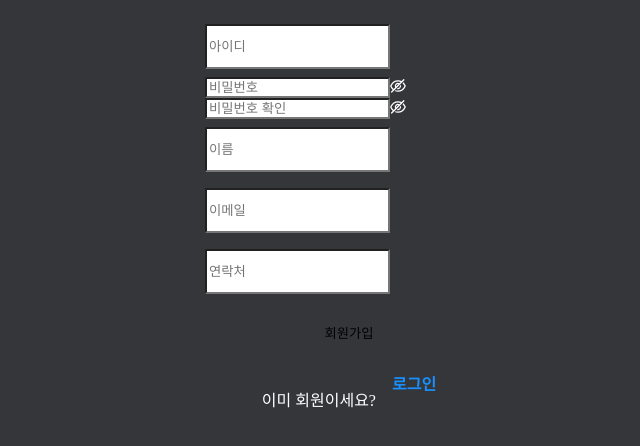
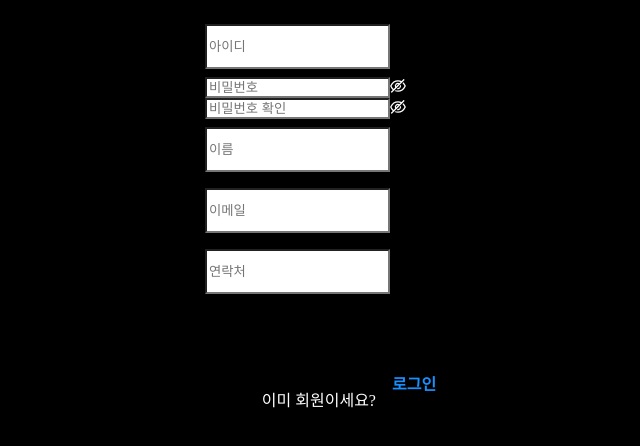
Before and after one commit to CodeSoom/project-react-3-gyeongwon1275, a React app in the folder front/: page /signup in a window 1280 px wide. Shown: the top 446 px of the page, without its empty margins (291-931 px from the left). Built offline with nearby package versions, Linux system fonts and the light colour scheme.

Commit message:
Change body background color
- Change background color to "#000"

```diff
--- a/front/src/index.css
+++ b/front/src/index.css
@@ -22,7 +22,7 @@ body {
   height: 100%;
 
   color: white;
-  background-color: #35363A;
+  background-color: #000;
 
   overflow-y: scroll;
 }
```
